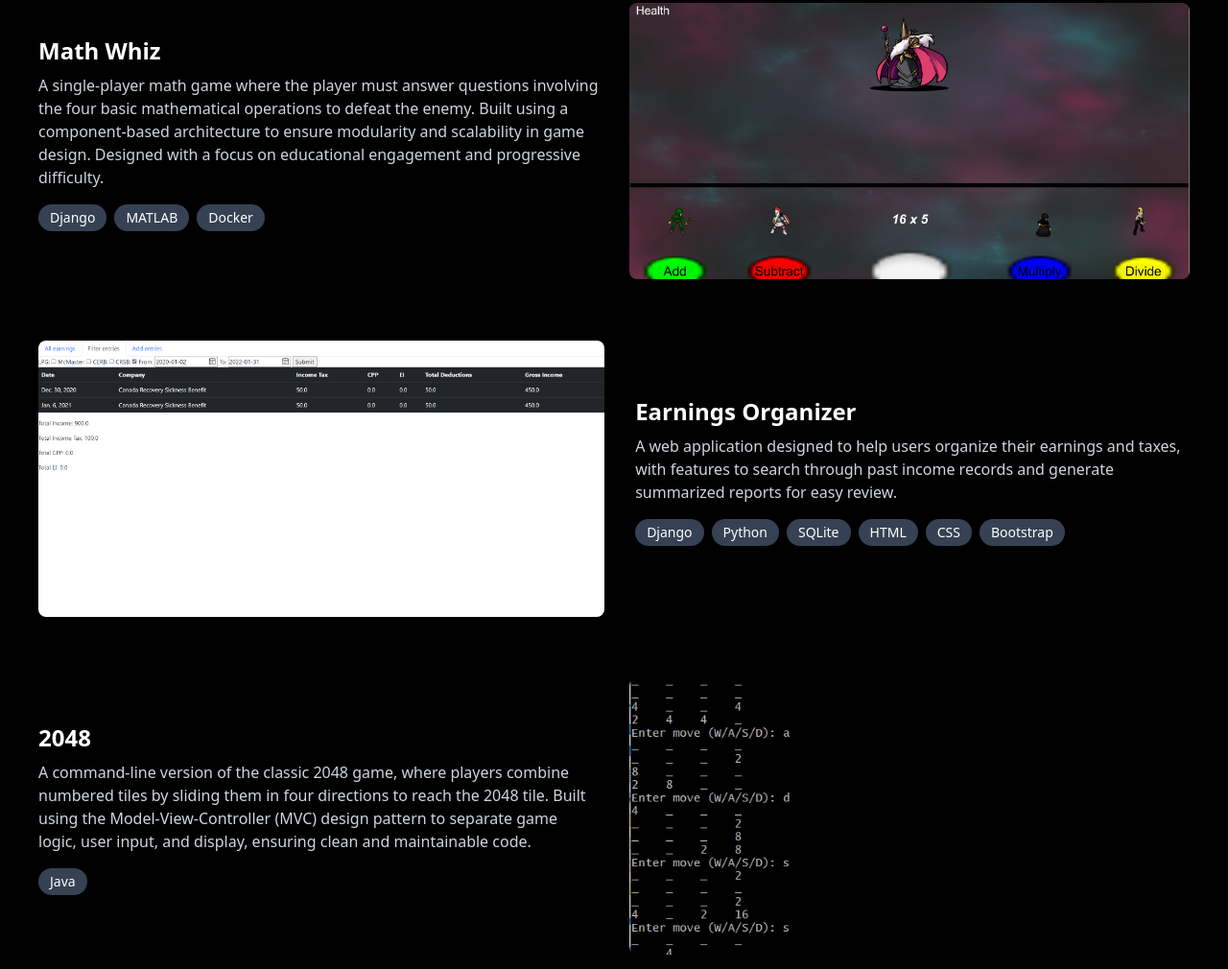
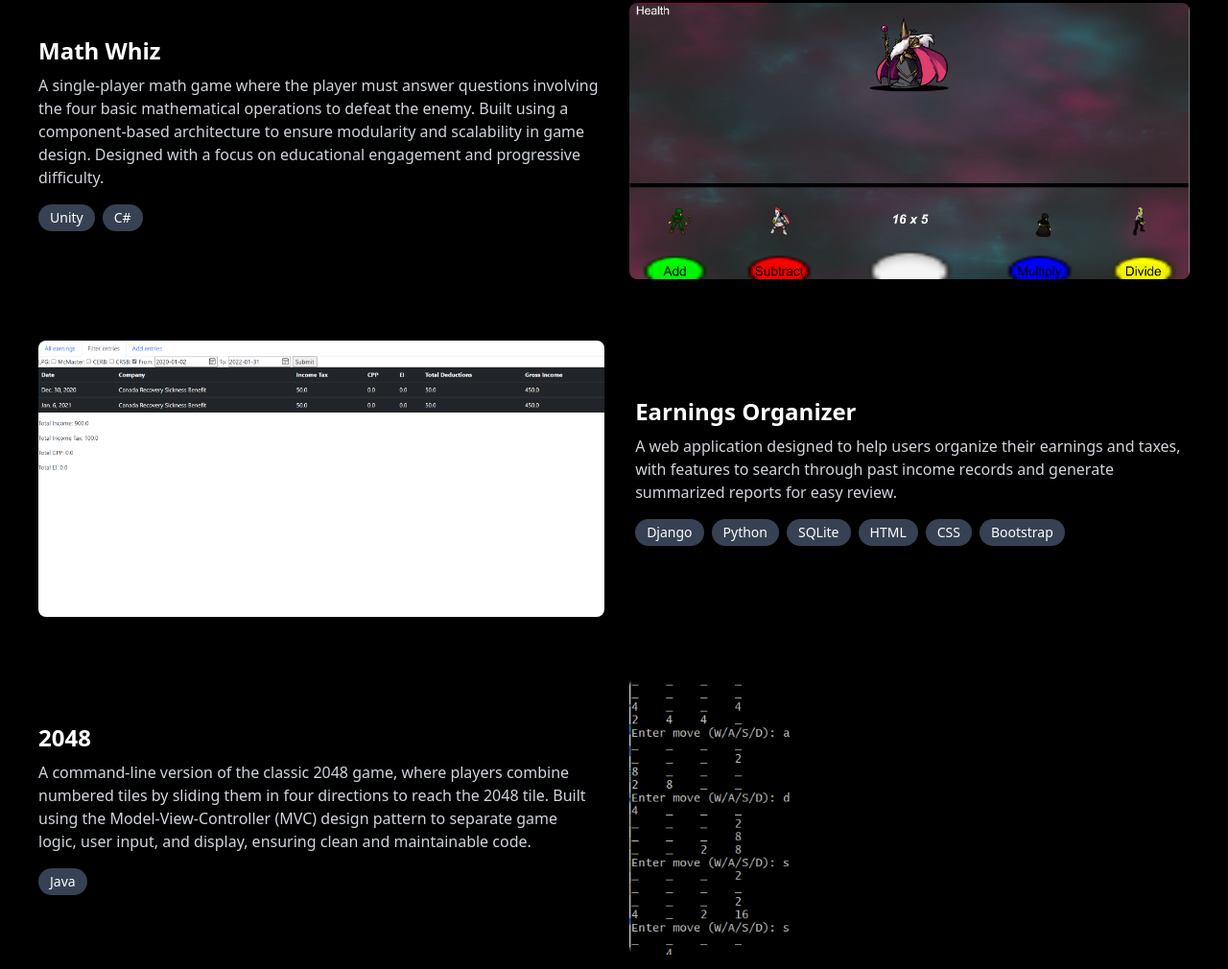
Before and after one commit to NateUy/NateUy.github.io, a website: page index.html in a window 1280 px wide. Shown: the part 2724-3734 px from the top of the page at 96% size. Drawn offline with nearby package versions, Linux system fonts and the light colour scheme.

Commit message:
update technologies

```diff
--- a/index.html
+++ b/index.html
@@ -327,13 +327,10 @@
 
               <div class="flex flex-wrap gap-2 mb-4">
                 <span class="bg-gray-700 px-3 py-1 rounded-full text-sm"
-                  >Django</span
-                >
-                <span class="bg-gray-700 px-3 py-1 rounded-full text-sm"
-                  >MATLAB</span
-                >
-                <span class="bg-gray-700 px-3 py-1 rounded-full text-sm"
-                  >Docker</span
+                  >Unity</span
+                >
+                <span class="bg-gray-700 px-3 py-1 rounded-full text-sm"
+                  >C#</span
                 >
               </div>
             </div>
```
